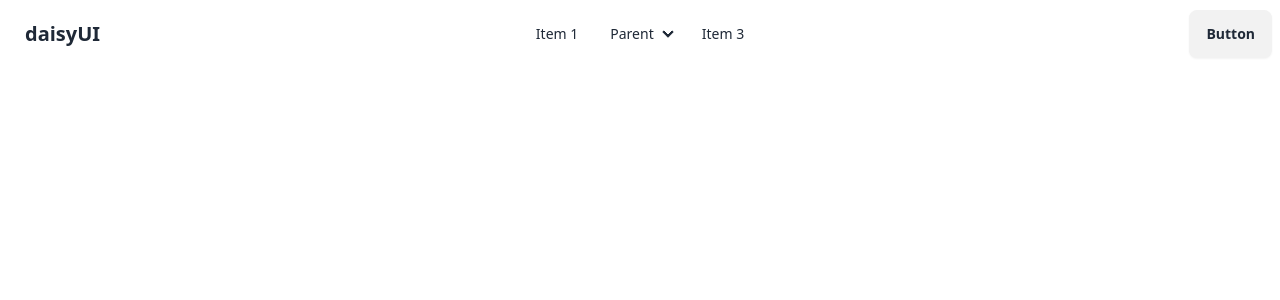
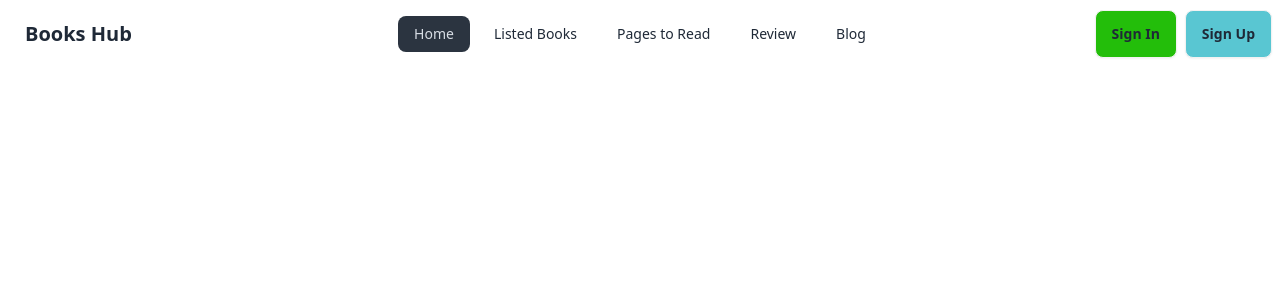
Before and after one commit to BJOARDER7/book-review, a React (Vite) app: page / in a window 1280 px wide. Shown: the top 300 px of the page. Built offline with nearby package versions, Linux system fonts and the light colour scheme.

Commit message:
navbar added

```diff
--- /dev/null
+++ b/src/components/Blog/Blog.jsx
@@ -0,0 +1,11 @@
+
+
+const Blog = () => {
+  return (
+    <div>
+      <h2>Blog</h2>
+    </div>
+  );
+};
+
+export default Blog;
--- a/src/components/ErrorPage/ErrorPage.jsx
+++ b/src/components/ErrorPage/ErrorPage.jsx
@@ -1,9 +1,12 @@
+import { Link } from "react-router-dom";
 
 
 const ErrorPage = () => {
   return (
     <div>
       <h2>404</h2>
+      <Link to="/"><button className="btn">Back to Home !</button></Link>
+
     </div>
   );
 };
--- /dev/null
+++ b/src/components/ListedBooks/ListedBooks.jsx
@@ -0,0 +1,11 @@
+
+
+const ListedBooks = () => {
+  return (
+    <div>
+      <h2>Listed books</h2>
+    </div>
+  );
+};
+
+export default ListedBooks;
--- a/src/components/Navbar/Navbar.jsx
+++ b/src/components/Navbar/Navbar.jsx
@@ -1,44 +1,37 @@
+import { NavLink } from "react-router-dom";
 
 
 const Navbar = () => {
+
+    const links = <>
+    <li className="px-1"><NavLink to="/">Home</NavLink></li>
+    <li className="px-1"><NavLink to="/lists">Listed Books</NavLink></li>
+    <li className="px-1"><NavLink to="/pages">Pages to Read</NavLink></li>
+    <li className="px-1"><NavLink to="/review">Review</NavLink></li>
+    <li className="px-1"><NavLink to="/blog">Blog</NavLink></li>
+    </>
+
   return (
     <div className="navbar bg-base-100">
   <div className="navbar-start">
     <div className="dropdown">
-      <div tabIndex={0} role="button" className="btn btn-ghost lg:hidden">
+      <div tabIndex={0} role="button" className="btn btn-ghost md:hidden">
         <svg xmlns="http://www.w3.org/2000/svg" className="h-5 w-5" fill="none" viewBox="0 0 24 24" stroke="currentColor"><path strokeLinecap="round" strokeLinejoin="round" strokeWidth="2" d="M4 6h16M4 12h8m-8 6h16" /></svg>
       </div>
-      <ul tabIndex={0} className="menu menu-sm dropdown-content mt-3 z-[1] p-2 shadow bg-base-100 rounded-box w-52">
-        <li><a>Item 1</a></li>
-        <li>
-          <a>Parent</a>
-          <ul className="p-2">
-            <li><a>Submenu 1</a></li>
-            <li><a>Submenu 2</a></li>
-          </ul>
-        </li>
-        <li><a>Item 3</a></li>
+      <ul tabIndex={0} className="menu menu-sm dropdown-content mt-3 z-[1] p-2 shadow bg-base-100 rounded-box w-36">
+        {links}
       </ul>
     </div>
-    <a className="btn btn-ghost text-xl">daisyUI</a>
+    <a className="btn btn-ghost text-xl">Books Hub</a>
   </div>
-  <div className="navbar-center hidden lg:flex">
+  <div className="navbar-center hidden md:flex">
     <ul className="menu menu-horizontal px-1">
-      <li><a>Item 1</a></li>
-      <li>
-        <details>
-          <summary>Parent</summary>
-          <ul className="p-2">
-            <li><a>Submenu 1</a></li>
-            <li><a>Submenu 2</a></li>
-          </ul>
-        </details>
-      </li>
-      <li><a>Item 3</a></li>
+      {links}
     </ul>
   </div>
-  <div className="navbar-end">
-    <a className="btn">Button</a>
+  <div className="navbar-end flex gap-2">
+    <a className="btn bg-[#23BE0A]">Sign In</a>
+    <a className="btn bg-[#59C6D2]">Sign Up</a>
   </div>
 </div>
   );
--- /dev/null
+++ b/src/components/ReadPages/ReadPages.jsx
@@ -0,0 +1,11 @@
+
+
+const ReadPages = () => {
+  return (
+    <div>
+      <h2>Pages to read</h2>
+    </div>
+  );
+};
+
+export default ReadPages;
--- /dev/null
+++ b/src/components/Review/Review.jsx
@@ -0,0 +1,11 @@
+
+
+const Review = () => {
+  return (
+    <div>
+      <h2>Review</h2>
+    </div>
+  );
+};
+
+export default Review;
```
Also changed, not shown: src/main.jsx (+20 -0 lines).
